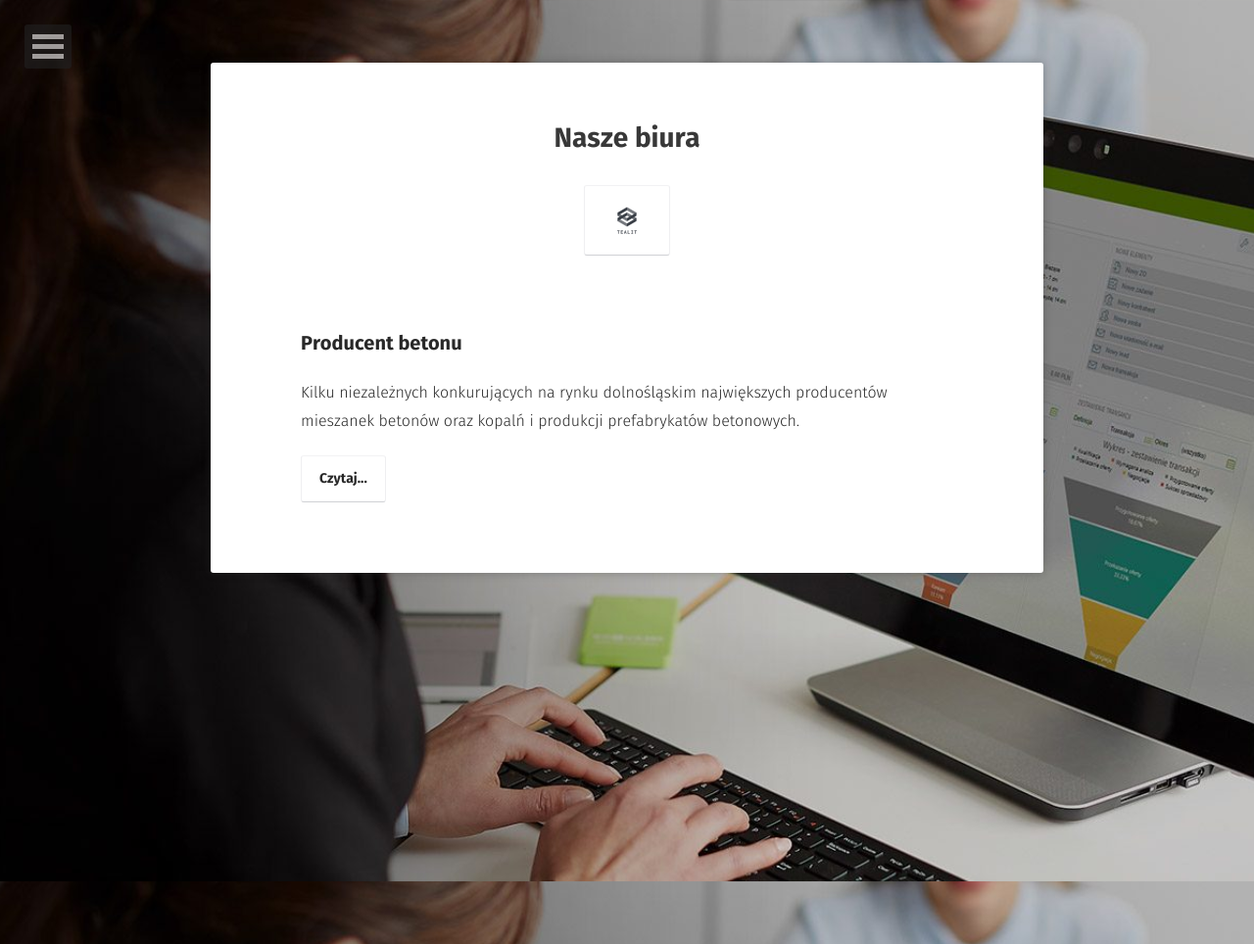
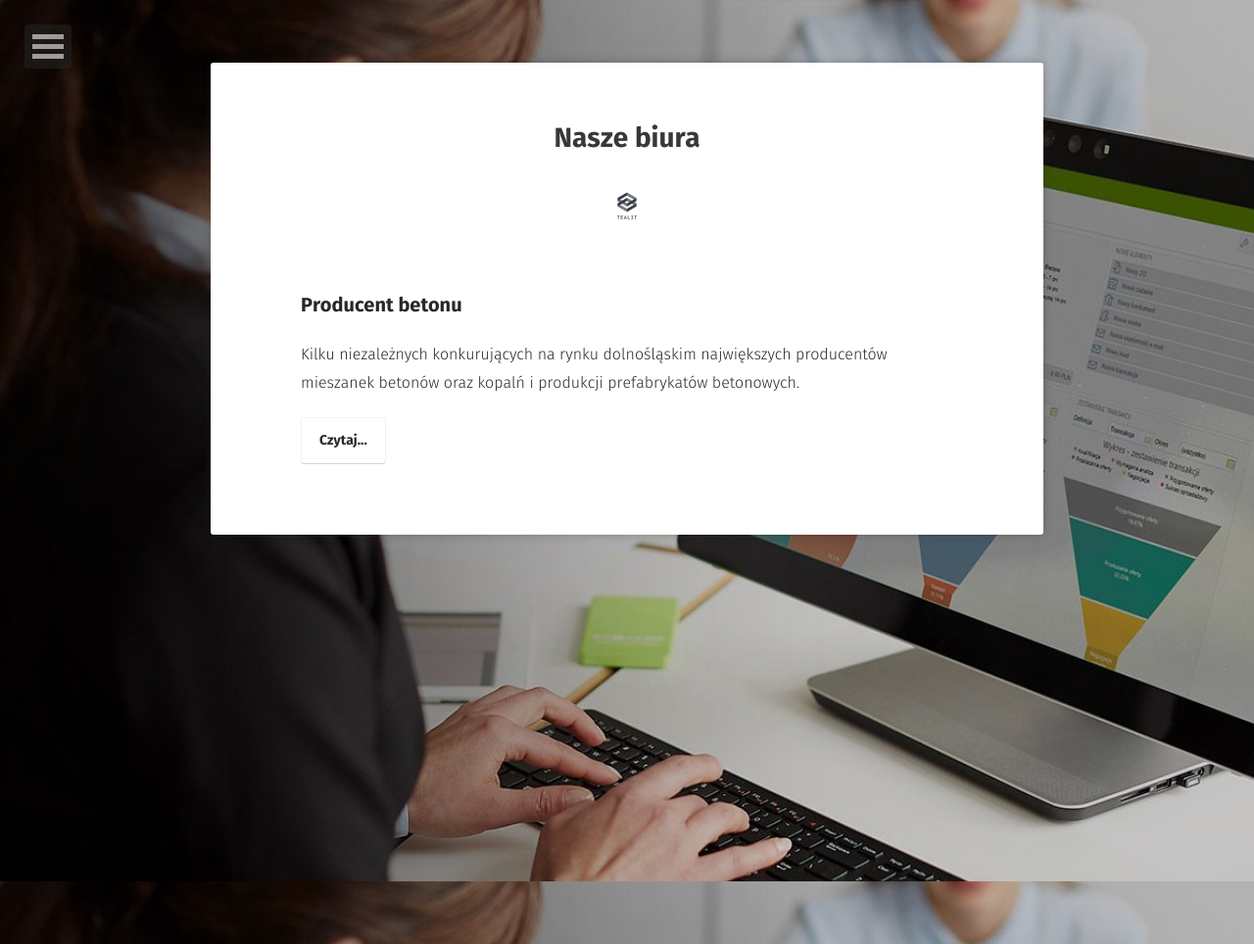
Before and after one commit to Avyse/avyse.github.io, a Jekyll site: the page built from contact/index.md, in a window 1280 px wide. Shown: the whole page at 98% size. Built offline with Jekyll 4.4.1, drawn with Linux system fonts in a browser that asks for light colours; some web fonts are replaced.

Commit message:
Btn replace

```diff
--- a/_layouts/project.html
+++ b/_layouts/project.html
@@ -17,7 +17,7 @@ layout: compress
             <div class="content">
                 <div class="post-title">
                     <h1>{{ page.title }}</h1>
-                    <a class="btn zoombtn" href="{{site.url}}">
+                    <a href="{{site.url}}">
                         <img src="../assets/img/logo-small.png">
                     </a>
                 </div>
```
